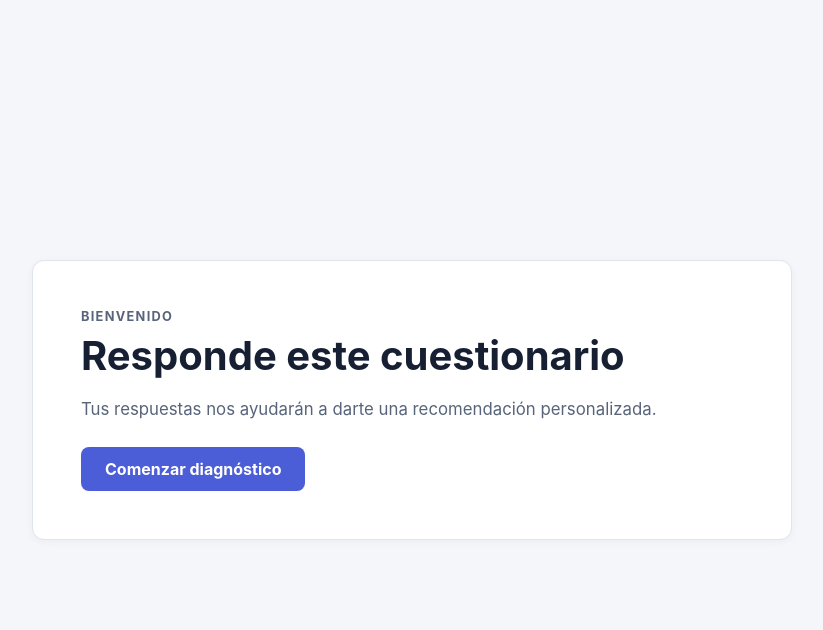
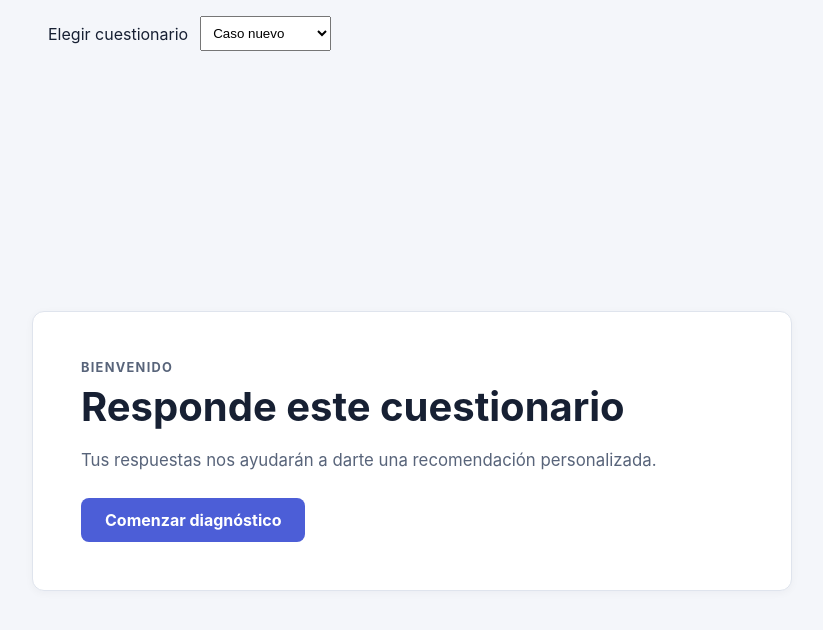
Before and after one commit to lechuzaloml/Proy, a React (Vite) app: page / in a window 1280 px wide. Shown: the top 630 px of the page, without its empty margins (228-1051 px from the left). Built offline with nearby package versions, Linux system fonts and the light colour scheme.

Commit message:
Selector de casos para demo

```diff
--- a/src/App.tsx
+++ b/src/App.tsx
@@ -3,22 +3,63 @@ import Landing from "./components/Landing";
 import RenderizadorCuestionario from "./components/RenderizadorCuestionario";
 import PantallaResultado from "./components/PantallaResultado";
 import casoNuevo from "../spec/Ejemplos/caso-nuevo.json";
+import serEmpresario from "../spec/Ejemplos/ser-empresario-config.json";
+import merkatics from "../spec/Ejemplos/merkatics-config.json";
 import type { ResultadoCalculado } from "./logic/calcularResultado";
 import type { Lead } from "./types/model";
 import { validarCuestionario } from "./validation/validarCuestionario";
 
-const resultadoValidacion = validarCuestionario(casoNuevo);
+const configuraciones: Record<string, unknown> = {
+  "caso-nuevo": casoNuevo,
+  "ser-empresario": serEmpresario,
+  merkatics,
+};
 
 export default function App() {
+  const [casoSeleccionado, setCasoSeleccionado] = useState("caso-nuevo");
   const [landingCompletada, setLandingCompletada] = useState(false);
   const [envio, setEnvio] = useState<{
     lead: Lead;
     calculo: ResultadoCalculado;
   } | null>(null);
   const calculo = envio?.calculo ?? null;
+  const resultadoValidacion = validarCuestionario(
+    configuraciones[casoSeleccionado],
+  );
+
+  const selectorCasos = (
+    <div
+      style={{
+        alignItems: "center",
+        display: "flex",
+        gap: "0.75rem",
+        margin: "1rem auto",
+        maxWidth: "760px",
+        padding: "0 1rem",
+      }}
+    >
+      <label htmlFor="selector-caso">Elegir cuestionario</label>
+      <select
+        id="selector-caso"
+        onChange={(evento) => {
+          setCasoSeleccionado(evento.target.value);
+          setLandingCompletada(false);
+          setEnvio(null);
+        }}
+        style={{ padding: "0.5rem" }}
+        value={casoSeleccionado}
+      >
+        <option value="caso-nuevo">Caso nuevo</option>
+        <option value="ser-empresario">Ser Empresario</option>
+        <option value="merkatics">Merkatics</option>
+      </select>
+    </div>
+  );
 
   if (!resultadoValidacion.valido) {
     return (
+      <>
+        {selectorCasos}
         <main className="validation-errors">
           <h1>No se pudo cargar el cuestionario</h1>
           <p>Corrige los siguientes errores de validación:</p>
@@ -28,6 +69,7 @@ export default function App() {
             ))}
           </ul>
         </main>
+      </>
     );
   }
 
@@ -38,19 +80,29 @@ export default function App() {
         : "No se pudo encontrar un resultado para el cuestionario.";
 
     return (
+      <>
+        {selectorCasos}
         <main className="validation-errors" role="alert">
           <h1>No se pudo determinar el resultado</h1>
           <p>{mensaje}</p>
         </main>
+      </>
     );
   }
 
   if (calculo?.estado === "ok") {
-    return <PantallaResultado calculo={calculo} />;
+    return (
+      <>
+        {selectorCasos}
+        <PantallaResultado calculo={calculo} />
+      </>
+    );
   }
 
   if (!landingCompletada) {
     return (
+      <>
+        {selectorCasos}
         <Landing
           descripcion={
             resultadoValidacion.data.landingDescripcion ??
@@ -62,13 +114,18 @@ export default function App() {
             "Responde este cuestionario"
           }
         />
+      </>
     );
   }
 
   return (
+    <>
+      {selectorCasos}
       <RenderizadorCuestionario
+        key={casoSeleccionado}
         cuestionario={resultadoValidacion.data}
         onEnvio={(lead, resultado) => setEnvio({ lead, calculo: resultado })}
       />
+    </>
   );
 }
```
Lines whose indentation alone changed are shown as unchanged.
